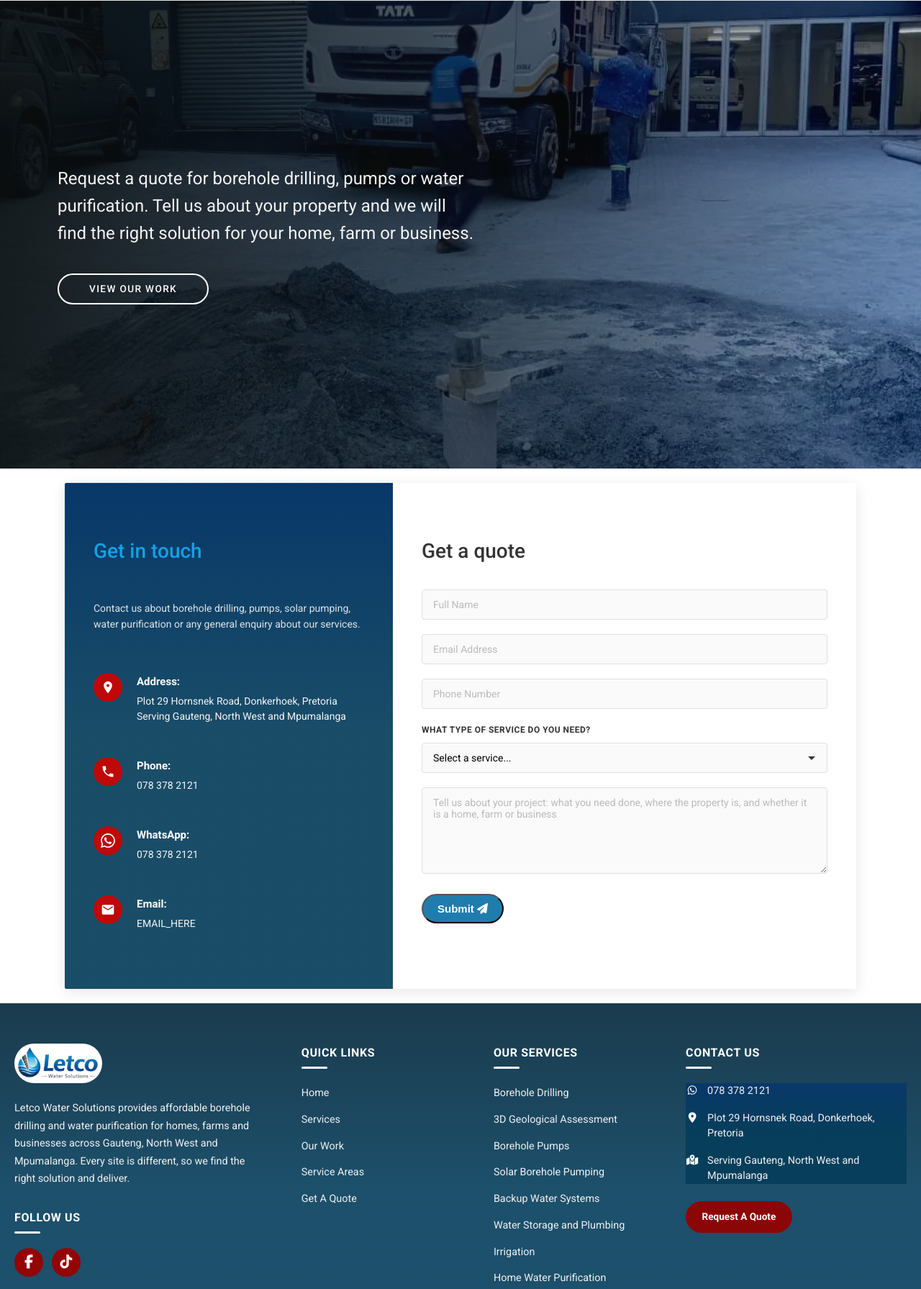
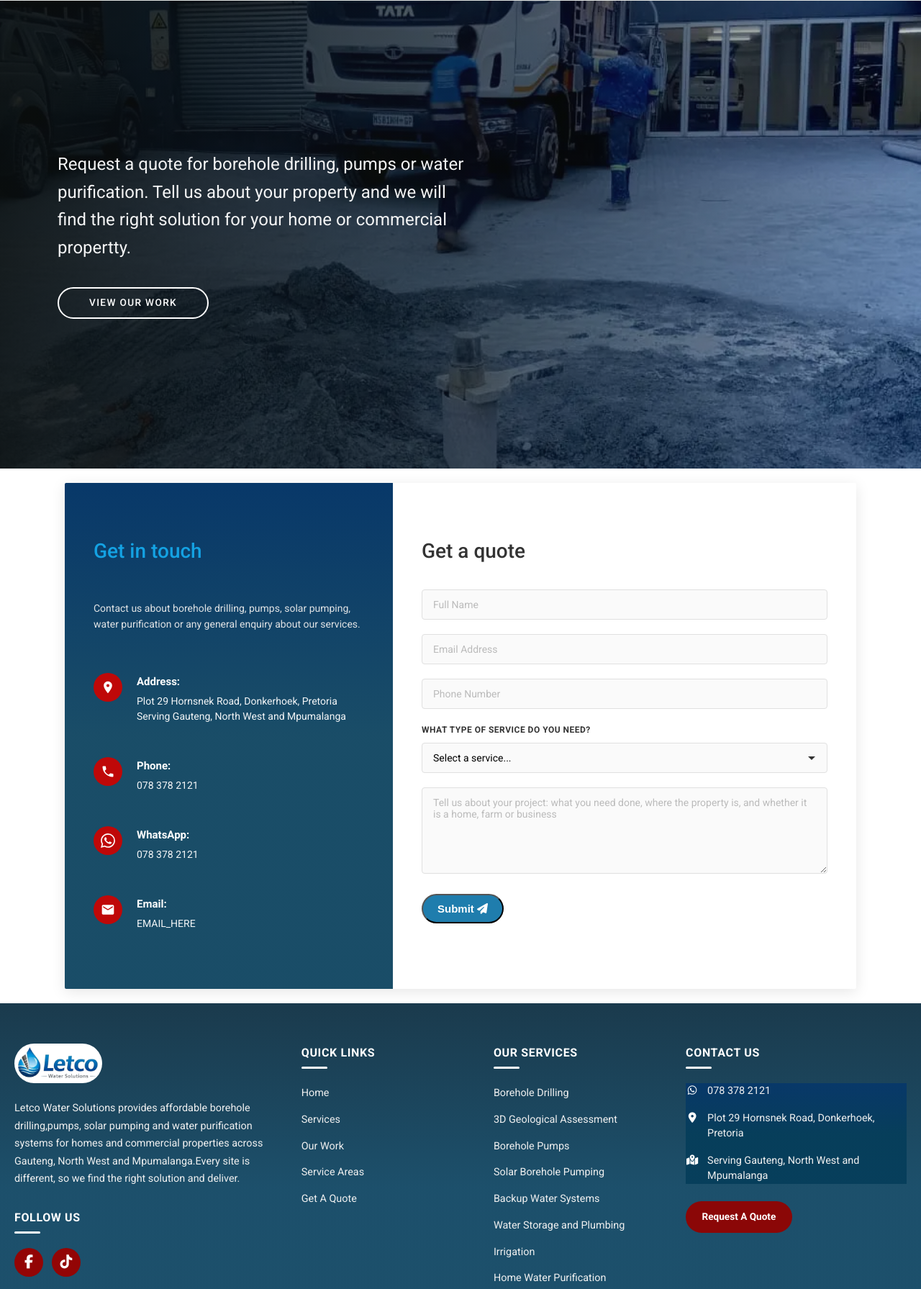
Before and after one commit to 0-chrollo/letcowater, a plain HTML site: page contact.html in a window 1280 px wide. Shown: the part 53-1844 px from the top of the page at 72% size. Drawn offline with Linux system fonts and the light colour scheme.

Commit message:
grymkret

```diff
--- a/contact.html
+++ b/contact.html
@@ -391,7 +391,7 @@
       <div class="wrap">
         <p class="hero-text">
           Request a quote for borehole drilling, pumps or water purification. Tell us about
-          your property and we will find the right solution for your home, farm or business.
+          your property and we will find the right solution for your home or commercial propertty.
         </p>
         <div class="actions">
             <a href="projects.html" class="btn btn-ghost">View Our Work</a>
@@ -879,7 +879,6 @@
 
 
 
-
 <footer class="footer">
   <div class="footer-container">
 
@@ -890,8 +889,7 @@
       </a>
 
       <p>
-          Letco Water Solutions provides affordable borehole drilling and water purification for homes, farms and businesses across Gauteng, North West and Mpumalanga.
-          Every site is different, so we find the right solution and deliver.
+        Letco Water Solutions provides affordable borehole drilling,pumps, solar pumping and water purification systems for homes and commercial properties across Gauteng, North West and Mpumalanga.Every site is different, so we find the right solution and deliver.
       </p>
 
       <h3 class="footer-heading footer-heading-social">Follow Us</h3>
```
Also changed, not shown: index.html (+2 -3 lines), projects.html (+2 -5 lines). Lines whose indentation alone changed are shown as unchanged.
